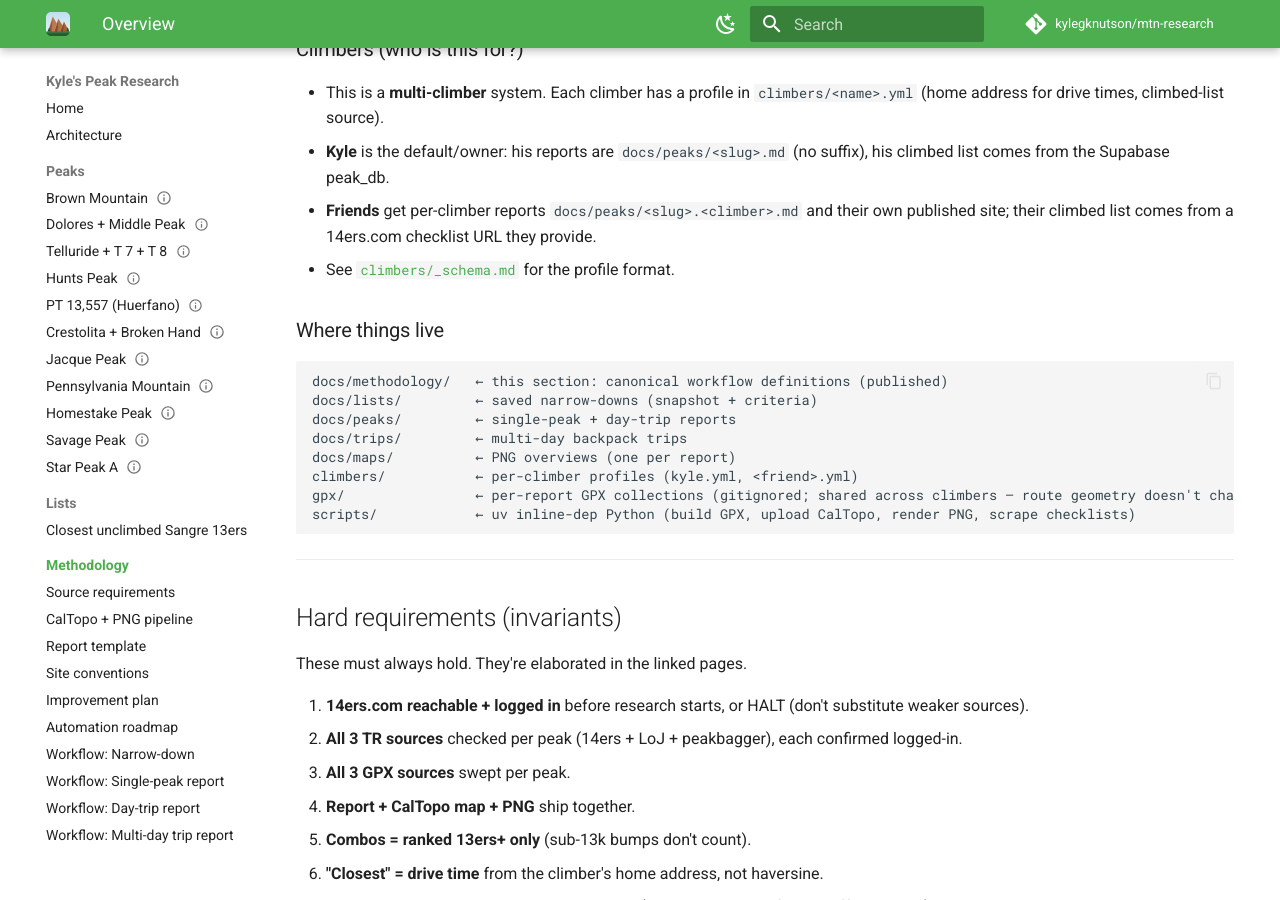
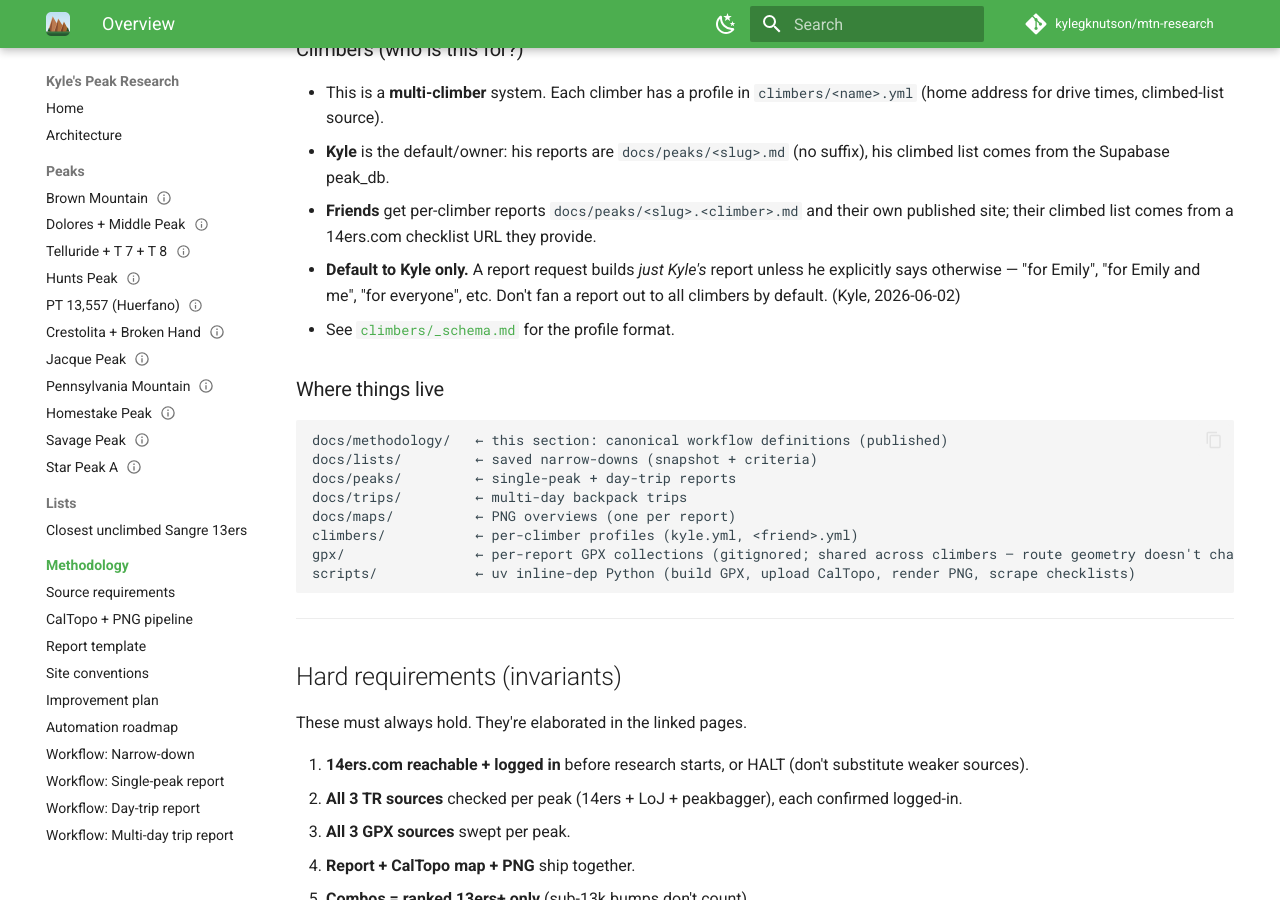
Before and after one commit to kylegknutson/mtn-research, an MkDocs documentation site: the page built from docs/methodology/index.md, in a window 1280 px wide and 900 px high, scrolled down 1020 px. Built offline with MkDocs 1.6.1 and Material for MkDocs 9.7.7, drawn with Linux system fonts in a browser that asks for light colours; comment, search, counter and statistics services are not loaded.

Commit message:
Methodology: reports default to Kyle only unless he names other climbers

```diff
--- a/docs/methodology/index.md
+++ b/docs/methodology/index.md
@@ -29,6 +29,7 @@ This section is the **canonical source of truth** for how peak research is done
 - This is a **multi-climber** system. Each climber has a profile in `climbers/<name>.yml` (home address for drive times, climbed-list source).
 - **Kyle** is the default/owner: his reports are `docs/peaks/<slug>.md` (no suffix), his climbed list comes from the Supabase peak_db.
 - **Friends** get per-climber reports `docs/peaks/<slug>.<climber>.md` and their own published site; their climbed list comes from a 14ers.com checklist URL they provide.
+- **Default to Kyle only.** A report request builds *just Kyle's* report unless he explicitly says otherwise — "for Emily", "for Emily and me", "for everyone", etc. Don't fan a report out to all climbers by default. (Kyle, 2026-06-02)
 - See [`climbers/_schema.md`](https://github.com/kylegknutson/mtn-research/blob/main/climbers/_schema.md) for the profile format.
 
 ### Where things live
```
